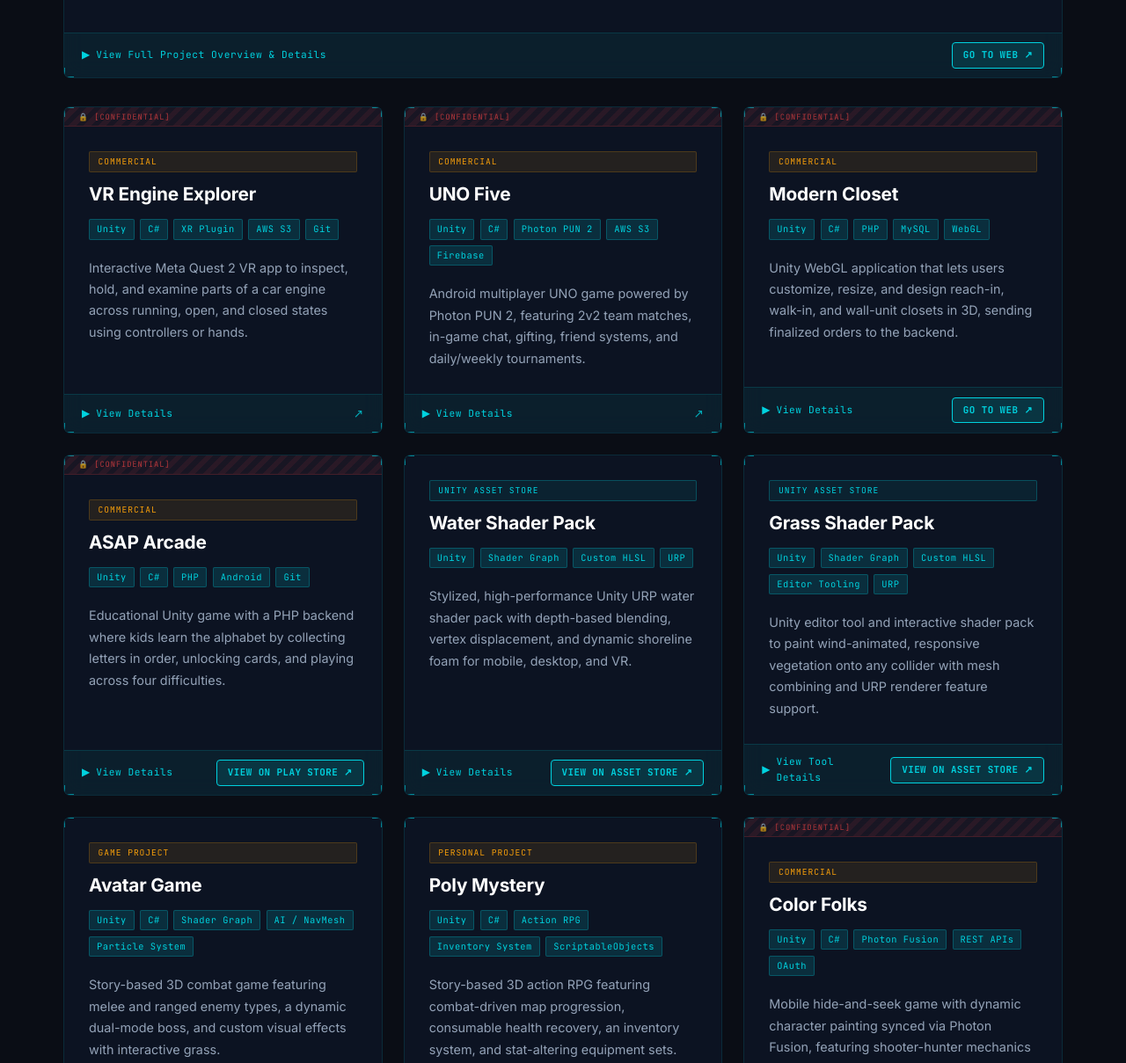
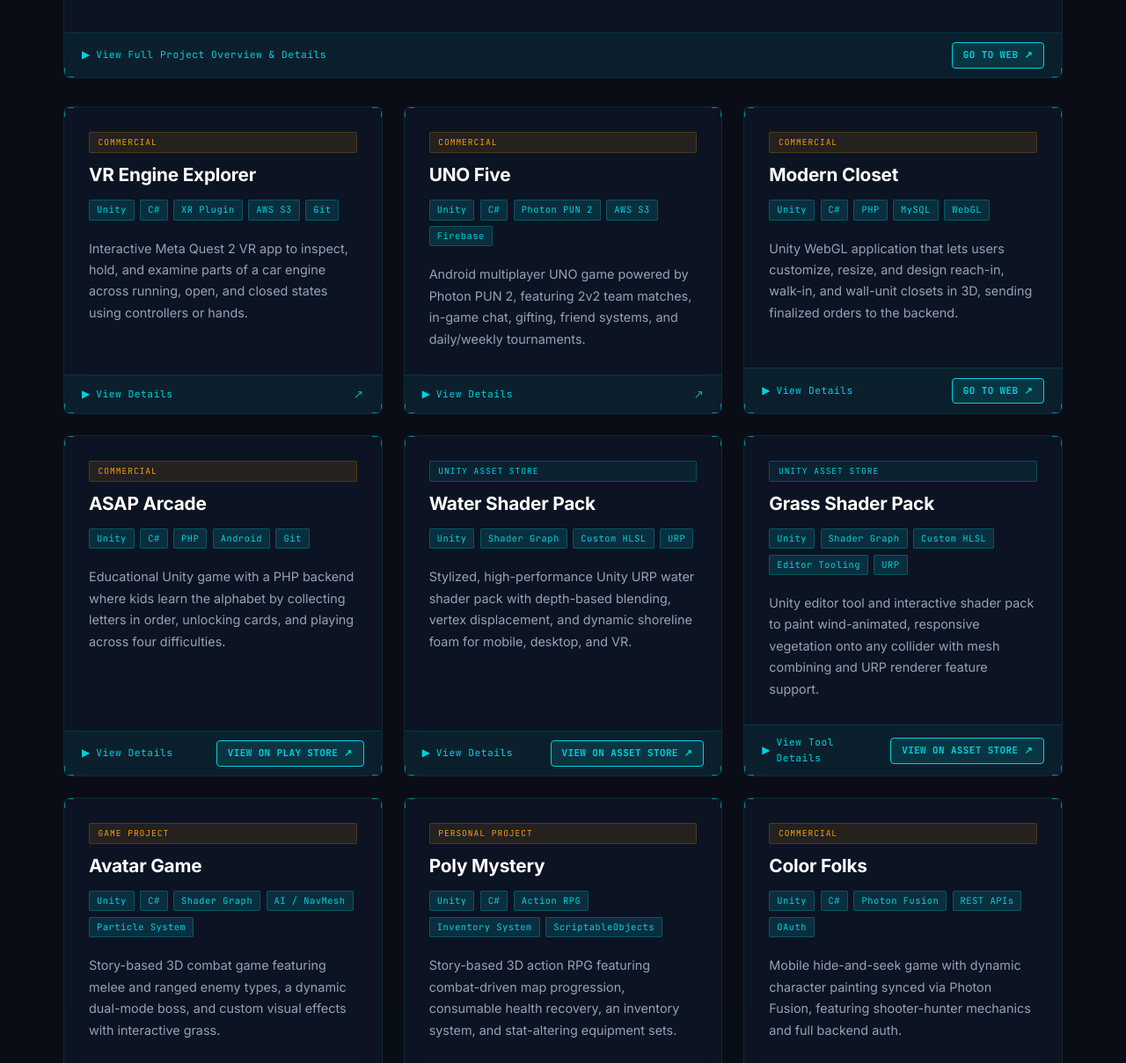
Before and after one commit to gulshan-mehra/my-portfolio, a plain HTML site: page index.html in a window 1280 px wide. Shown: the part 1940-3149 px from the top of the page at 88% size. Drawn offline with Linux system fonts and the light colour scheme.

Commit message:
Portfolio Update

```diff
--- a/index.html
+++ b/index.html
@@ -74,13 +74,6 @@
     <!-- Featured Commercial -->
     <div class="commercial-featured hud-card reveal project-card-clickable-feat" id="project-revv-racing" data-project-id="revv-racing" role="button" tabindex="0" aria-label="Open REVV Racing details">
       <div class="commercial-feat-left">
-        <div class="confidential-banner">
-          <div class="confidential-stripe"></div>
-          <div class="confidential-text">
-            <span class="lock-icon">&#128274;</span>
-            <span>[NDA &#8212; ASSETS NOT PUBLIC]</span>
-          </div>
-        </div>
         <div class="image-wrapper">
           <img src="./images/revv-racing.png" alt="Featured image">
         </div>
@@ -115,10 +108,6 @@
     <div class="commercial-grid">
       <!-- VR Engine Explorer (Clickable modal tab) -->
       <div class="project-card hud-card project-card-clickable reveal" id="project-vr-engine-explorer" data-project-id="vr-engine-explorer" data-video="./videos/VR_EngineExplorer.mp4" role="button" tabindex="0" aria-label="Open VR Engine Explorer preview and video">
-        <div class="confidential-banner sm">
-          <div class="confidential-stripe"></div>
-          <div class="confidential-text"><span>&#128274;</span><span>[CONFIDENTIAL]</span></div>
-        </div>
         <div class="project-card-inner">
           <span class="client-badge sm">COMMERCIAL</span>
           <h3 class="project-name">VR Engine Explorer</h3>
@@ -136,10 +125,6 @@
 
       <!-- UNO Five (Clickable modal tab) -->
       <div class="project-card hud-card project-card-clickable reveal" id="project-uno-five" data-project-id="uno-five" data-video="https://drive.google.com/file/d/1XZlO3HkTUjaygt4yTtuHcNMDPK4alrnz/view?usp=sharing" role="button" tabindex="0" aria-label="Open UNO Five preview and video">
-        <div class="confidential-banner sm">
-          <div class="confidential-stripe"></div>
-          <div class="confidential-text"><span>&#128274;</span><span>[CONFIDENTIAL]</span></div>
-        </div>
         <div class="project-card-inner">
           <span class="client-badge sm">COMMERCIAL</span>
           <h3 class="project-name">UNO Five</h3>
@@ -157,10 +142,6 @@
 
       <!-- Modern Closet (Clickable modal tab) -->
       <div class="project-card hud-card project-card-clickable reveal" id="project-modern-closet" data-project-id="modern-closet" data-video="https://drive.google.com/file/d/1iA4f_VwuNrPTsufw4L2ioQu7KmdAIZyU/view?usp=sharing" role="button" tabindex="0" aria-label="Open Modern Closet preview and video">
-        <div class="confidential-banner sm">
-          <div class="confidential-stripe"></div>
-          <div class="confidential-text"><span>&#128274;</span><span>[CONFIDENTIAL]</span></div>
-        </div>
         <div class="project-card-inner">
           <span class="client-badge sm">COMMERCIAL</span>
           <h3 class="project-name">Modern Closet</h3>
@@ -178,10 +159,6 @@
 
       <!-- ASAP Arcade (Clickable modal tab) -->
       <div class="project-card hud-card project-card-clickable reveal" id="project-asap-arcade" data-project-id="asap-arcade" data-video="./videos/asap-arcade.mp4" role="button" tabindex="0" aria-label="Open ASAP Arcade preview and video">
-        <div class="confidential-banner sm">
-          <div class="confidential-stripe"></div>
-          <div class="confidential-text"><span>&#128274;</span><span>[CONFIDENTIAL]</span></div>
-        </div>
         <div class="project-card-inner">
           <span class="client-badge sm">COMMERCIAL</span>
           <h3 class="project-name">ASAP Arcade</h3>
@@ -278,10 +255,6 @@
 
       <!-- Color Folks (Clickable modal tab) -->
       <div class="project-card hud-card project-card-clickable reveal" id="project-color-folks" data-project-id="color-folks" data-video="https://drive.google.com/file/d/1WYr83tBDTWwP4ZHJmkyKONPBP18PSkr7/view?usp=sharing" role="button" tabindex="0" aria-label="Open Color Folks preview and video">
-        <div class="confidential-banner sm">
-          <div class="confidential-stripe"></div>
-          <div class="confidential-text"><span>&#128274;</span><span>[CONFIDENTIAL]</span></div>
-        </div>
         <div class="project-card-inner">
           <span class="client-badge sm">COMMERCIAL</span>
           <h3 class="project-name">Color Folks</h3>
```
